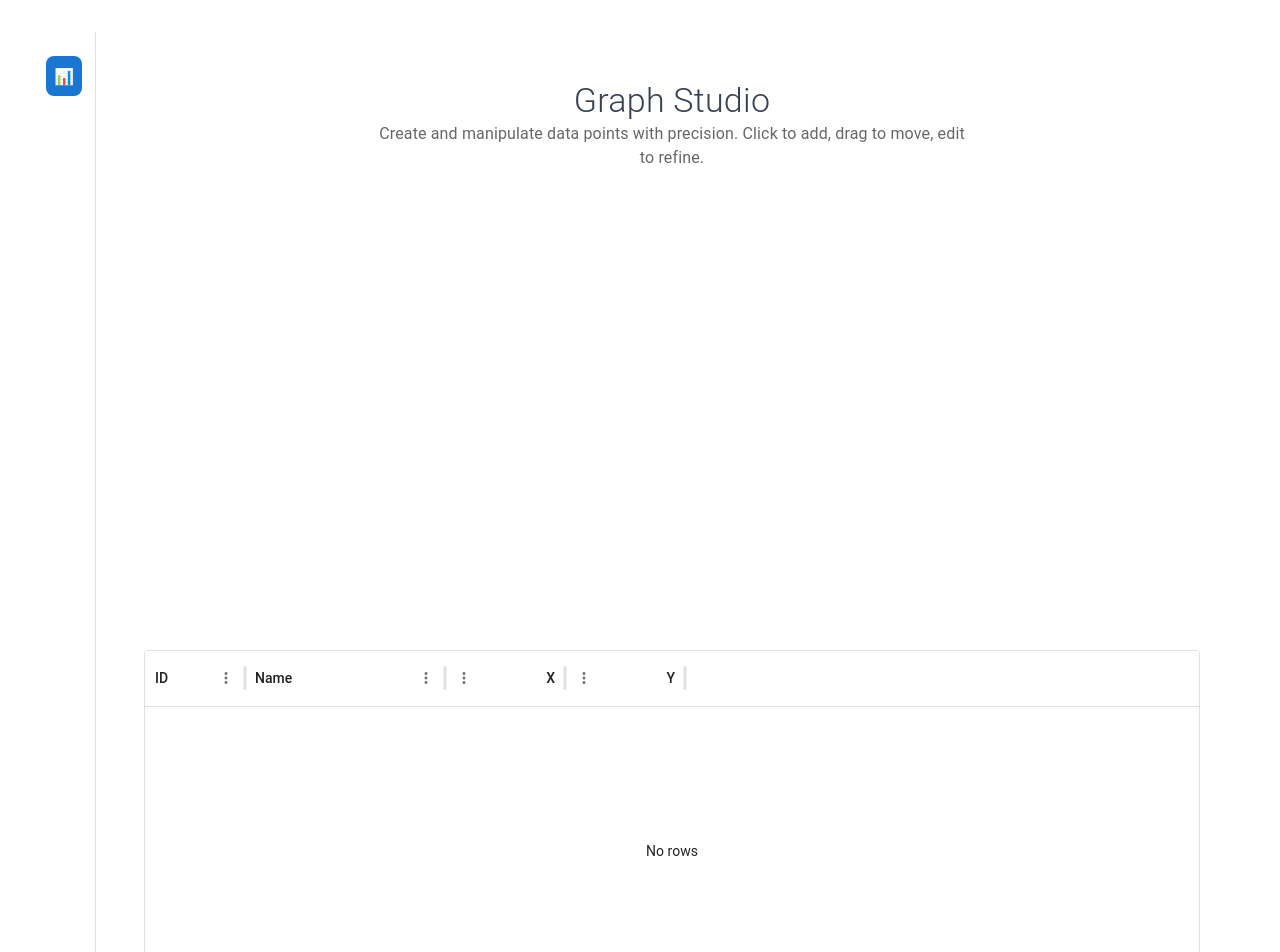
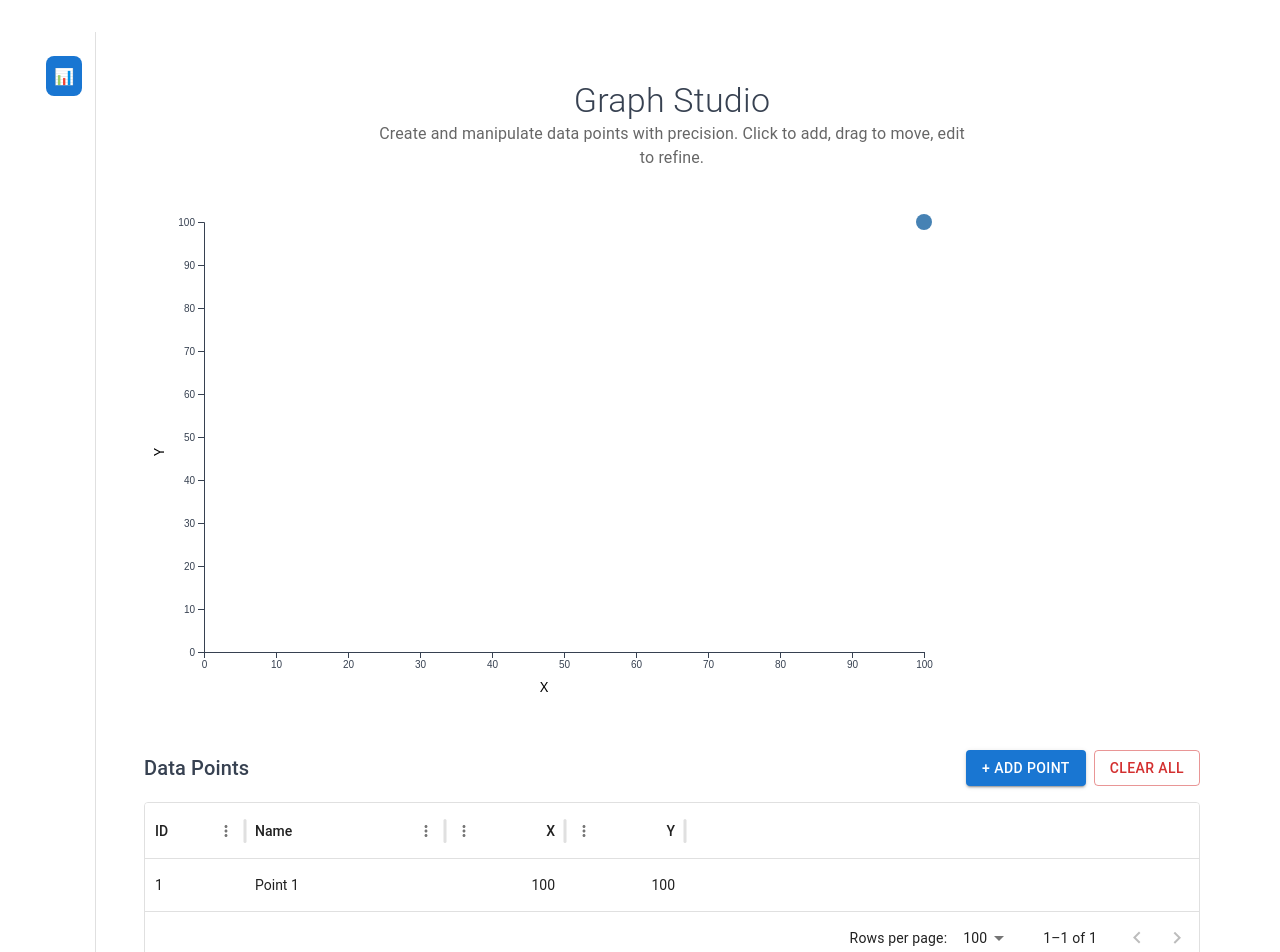
Before and after one commit to radhika757/Liquidity-Lock-Assignment, a React (Vite) app: page /dashboard in a window 1280 px wide. Shown: the top 952 px of the page. Built offline with nearby package versions, Linux system fonts and the light colour scheme; no server answers; sample sign-in values are in the browser's storage; some icons are missing.

Commit message:
Graph All Set ⭐️

```diff
--- a/src/components/D3Chart.tsx
+++ b/src/components/D3Chart.tsx
@@ -1,68 +1,112 @@
-import { useEffect, useRef } from "react"
-import * as d3 from "d3"
+import { useEffect, useRef } from "react";
+import * as d3 from "d3";
 
 interface Point {
-  id: string
-  name: string
-  x: number
-  y: number
+  id: string;
+  name: string;
+  x: number;
+  y: number;
 }
 
 interface D3ChartProps {
-  points: Point[]
-  setPoints: (points: Point[]) => void
-  hoveredPointId: string | null
-  onPointHover: (id: string | null) => void
+  points: Point[];
+  setPoints: (points: Point[]) => void;
+  hoveredPointId: string | null;
+  onPointHover: (id: string | null) => void;
 }
 
 export function D3Chart({ points, setPoints, hoveredPointId, onPointHover }: D3ChartProps) {
-  const svgRef = useRef<SVGSVGElement | null>(null)
+  const svgRef = useRef<SVGSVGElement | null>(null);
 
   useEffect(() => {
-    if (!svgRef.current) return
-    const svg = d3.select(svgRef.current)
-    svg.selectAll("*").remove()
+    if (!svgRef.current) return;
+    const svg = d3.select(svgRef.current);
+    svg.selectAll("*").remove();
 
-    const width = 600
-    const height = 400
+    const width = 800;
+    const height = 500;
+    const margin = { top: 20, right: 20, bottom: 50, left: 60 };
 
-    svg.attr("width", width).attr("height", height)
+    svg.attr("width", width).attr("height", height);
+
+    // Define data domain for better scaling
+    const xDomain = [0, 100];
+    const yDomain = [0, 100];
+
+    // Scales
+    const xScale = d3.scaleLinear().domain(xDomain).range([margin.left, width - margin.right]);
+    const yScale = d3.scaleLinear().domain(yDomain).range([height - margin.bottom, margin.top]);
+
+    // X Axis
+    const xAxis = d3.axisBottom(xScale).ticks(10);
+    svg
+      .append("g")
+      .attr("transform", `translate(0, ${height - margin.bottom})`)
+      .call(xAxis);
+
+    // X Axis Label
+    svg
+      .append("text")
+      .attr("x", width / 2)
+      .attr("y", height - 10)
+      .attr("text-anchor", "middle")
+      .attr("fill", "black")
+      .style("font-size", "14px")
+      .text("X");
+
+    // Y Axis
+    const yAxis = d3.axisLeft(yScale).ticks(10);
+    svg
+      .append("g")
+      .attr("transform", `translate(${margin.left}, 0)`)
+      .call(yAxis);
+
+    // Y Axis Label
+    svg
+      .append("text")
+      .attr("transform", "rotate(-90)")
+      .attr("x", -height / 2)
+      .attr("y", 20)
+      .attr("text-anchor", "middle")
+      .attr("fill", "black")
+      .style("font-size", "14px")
+      .text("Y");
 
     // Add circles
-    const circles = svg
+    svg
       .selectAll("circle")
       .data(points)
       .enter()
       .append("circle")
-      .attr("cx", (d) => d.x)
-      .attr("cy", (d) => d.y)
+      .attr("cx", (d) => xScale(d.x))
+      .attr("cy", (d) => yScale(d.y))
       .attr("r", 8)
       .attr("fill", (d) => (d.id === hoveredPointId ? "tomato" : "steelblue"))
       .call(
         d3
           .drag<SVGCircleElement, Point>()
           .on("drag", (event, d) => {
-            const updated = points.map((p) =>
-              p.id === d.id ? { ...p, x: event.x, y: event.y } : p
-            )
-            setPoints(updated)
+            const newX = xScale.invert(event.x);
+            const newY = yScale.invert(event.y);
+            const updated = points.map((p) => (p.id === d.id ? { ...p, x: newX, y: newY } : p));
+            setPoints(updated);
           })
       )
       .on("mouseover", (_, d) => onPointHover(d.id))
-      .on("mouseout", () => onPointHover(null))
+      .on("mouseout", () => onPointHover(null));
 
-    // Add click handler to add new points
+    // Double-click to add new points
     svg.on("dblclick", (event) => {
-      const [x, y] = d3.pointer(event)
+      const [mouseX, mouseY] = d3.pointer(event);
       const newPoint: Point = {
         id: Date.now().toString(),
         name: `Point ${points.length + 1}`,
-        x,
-        y,
-      }
-      setPoints([...points, newPoint])
-    })
-  }, [points, hoveredPointId])
+        x: xScale.invert(mouseX),
+        y: yScale.invert(mouseY),
+      };
+      setPoints([...points, newPoint]);
+    });
+  }, [points, hoveredPointId]);
 
-  return <svg ref={svgRef}></svg>
+  return <svg ref={svgRef}></svg>;
 }
--- a/src/components/MinimalistLayout.tsx
+++ b/src/components/MinimalistLayout.tsx
@@ -19,7 +19,12 @@ interface MinimalistDashboardProps {
   setHoveredPointId: (id: string | null) => void
   onLogout?: () => void
   selectedLayout: string
-  setSelectedLayout: (layout: string) => void
+  setSelectedLayout: (layout: string) => void,
+  handleAddPoint: () => void,
+  newPoint: { name: string; x: number; y: number }
+  setNewPoint: (point: { name: string; x: number; y: number }) => void
+  addDialogOpen: boolean
+  setAddDialogOpen: (open: boolean) => void
 }
 
 export function MinimalistDashboard({
@@ -28,6 +33,11 @@ export function MinimalistDashboard({
   hoveredPointId,
   setHoveredPointId,
   onLogout,
+  handleAddPoint,
+  setAddDialogOpen,
+  addDialogOpen,
+  newPoint,
+  setNewPoint
 }: MinimalistDashboardProps) {
   return (
     <Box display="flex" minHeight="100vh">
@@ -87,6 +97,11 @@ export function MinimalistDashboard({
               setPoints={setPoints}
               hoveredPointId={hoveredPointId}
               onPointHover={setHoveredPointId}
+              handleAddPoint={handleAddPoint}
+              addDialogOpen={addDialogOpen}
+              setAddDialogOpen={setAddDialogOpen}
+              newPoint={newPoint}
+              setNewPoint={setNewPoint}
             />
           </Box>
         </Box>
--- a/src/components/PointsTable.tsx
+++ b/src/components/PointsTable.tsx
@@ -1,19 +1,33 @@
+import {
+  Box,
+  Button,
+  Dialog,
+  DialogActions,
+  DialogContent,
+  DialogTitle,
+  TextField,
+  Typography,
+} from "@mui/material";
 import { DataGrid } from "@mui/x-data-grid";
 import type { GridColDef } from "@mui/x-data-grid";
 
-
 interface Point {
-  id: string
-  name: string
-  x: number
-  y: number
+  id: string;
+  name: string;
+  x: number;
+  y: number;
 }
 
 interface PointsTableProps {
-  points: Point[]
-  setPoints: (points: Point[]) => void
-  hoveredPointId: string | null
-  onPointHover: (id: string | null) => void
+  points: Point[];
+  setPoints: (points: Point[]) => void;
+  hoveredPointId: string | null;
+  onPointHover: (id: string | null) => void;
+  handleAddPoint: () => void;
+  addDialogOpen: boolean;
+  setAddDialogOpen: (open: boolean) => void;
+  setNewPoint: (point: { name: string; x: number; y: number }) => void;
+  newPoint: { name: string; x: number; y: number };
 }
 
 export function PointsTable({
@@ -21,16 +35,51 @@ export function PointsTable({
   setPoints,
   hoveredPointId,
   onPointHover,
+  handleAddPoint,
+  addDialogOpen,
+  setAddDialogOpen,
+  setNewPoint,
+  newPoint,
 }: PointsTableProps) {
   const columns: GridColDef[] = [
     { field: "id", headerName: "ID", width: 100, editable: false },
     { field: "name", headerName: "Name", width: 200, editable: true },
     { field: "x", headerName: "X", width: 120, editable: true, type: "number" },
     { field: "y", headerName: "Y", width: 120, editable: true, type: "number" },
-  ]
+  ];
 
   return (
     <div style={{ height: 400, width: "100%" }}>
+      <Box className="w-full">
+        {/* Header */}
+        <Box
+          display="flex"
+          justifyContent="space-between"
+          alignItems="center"
+          mb={2}
+        >
+          <Typography variant="h6">Data Points</Typography>
+
+          <Box display="flex" gap={1}>
+            <Button
+              variant="contained"
+              color="primary"
+              onClick={() => setAddDialogOpen(true)}
+            >
+              + Add Point
+            </Button>
+
+            <Button
+              variant="outlined"
+              color="error"
+              onClick={() => setPoints([])}
+            >
+              Clear All
+            </Button>
+          </Box>
+        </Box>
+
+        {/* DataGrid */}
         <DataGrid
           rows={points}
           columns={columns}
@@ -39,9 +88,9 @@ export function PointsTable({
           processRowUpdate={(newRow) => {
             const updated = points.map((p) =>
               p.id === newRow.id ? { ...newRow } : p
-          )
-          setPoints(updated)
-          return newRow
+            );
+            setPoints(updated);
+            return newRow;
           }}
           sx={{
             "& .MuiDataGrid-row:hover": {
@@ -54,6 +103,106 @@ export function PointsTable({
             }),
           }}
         />
+      </Box>
+
+      <Dialog
+        open={addDialogOpen}
+        onClose={() => setAddDialogOpen(false)}
+        PaperProps={{
+          sx: {
+            backgroundColor: "var(--card)",
+            border: "1px solid var(--border)",
+          },
+        }}
+      >
+        <DialogTitle sx={{ color: "var(--card-foreground)" }}>
+          Add New Point
+        </DialogTitle>
+        <DialogContent>
+          <Box
+            sx={{
+              display: "flex",
+              flexDirection: "column",
+              gap: 2,
+              pt: 1,
+              minWidth: 300,
+            }}
+          >
+            <TextField
+              label="Name (optional)"
+              value={newPoint.name}
+              onChange={(e) =>
+                setNewPoint((prev) => ({ ...prev, name: e.target.value }))
+              }
+              placeholder="Leave empty for random name"
+              fullWidth
+              sx={{
+                "& .MuiInputBase-root": {
+                  backgroundColor: "var(--input)",
+                  color: "var(--card-foreground)",
+                },
+                "& .MuiInputLabel-root": {
+                  color: "var(--muted-foreground)",
+                },
+              }}
+            />
+            <TextField
+              label="X Coordinate"
+              type="number"
+              inputProps={{ step: 0.01, min: -10, max: 10 }}
+              value={newPoint.x}
+              onChange={(e) =>
+                setNewPoint((prev) => ({ ...prev, x: Number(e.target.value) }))
+              }
+              fullWidth
+              sx={{
+                "& .MuiInputBase-root": {
+                  backgroundColor: "var(--input)",
+                  color: "var(--card-foreground)",
+                },
+                "& .MuiInputLabel-root": {
+                  color: "var(--muted-foreground)",
+                },
+              }}
+            />
+            <TextField
+              label="Y Coordinate"
+              type="number"
+              inputProps={{ step: 0.01, min: -10, max: 10 }}
+              value={newPoint.y}
+              onChange={(e) =>
+                setNewPoint((prev) => ({ ...prev, y: Number(e.target.value) }))
+              }
+              fullWidth
+              sx={{
+                "& .MuiInputBase-root": {
+                  backgroundColor: "var(--input)",
+                  color: "var(--card-foreground)",
+                },
+                "& .MuiInputLabel-root": {
+                  color: "var(--muted-foreground)",
+                },
+              }}
+            />
+          </Box>
+        </DialogContent>
+        <DialogActions>
+          <Button onClick={() => setAddDialogOpen(false)} sx={{ color: "var(--muted-foreground)" }}>
+            Cancel
+          </Button>
+          <Button
+            onClick={handleAddPoint}
+            variant="contained"
+            sx={{
+              backgroundColor: "var(--primary)",
+              color: "var(--primary-foreground)",
+              "&:hover": { backgroundColor: "var(--primary)/90" },
+            }}
+          >
+            Add Point
+          </Button>
+        </DialogActions>
+      </Dialog>
     </div>
-  )
+  );
 }
--- a/src/pages/Dashboard.tsx
+++ b/src/pages/Dashboard.tsx
@@ -1,5 +1,5 @@
-import { useState } from "react"
-import { MinimalistDashboard } from "../components/MinimalistLayout"
+import { useState } from "react";
+import { MinimalistDashboard } from "../components/MinimalistLayout";
 
 // import { DarkModeDashboard } from "../components/layouts/dark-mode-dashboard"
 // import { CardBasedDashboard } from "../components/layouts/card-based-dashboard"
@@ -7,16 +7,51 @@ import { MinimalistDashboard } from "../components/MinimalistLayout"
 // import { SidePanelDashboard } from "../components/layouts/side-panel-dashboard"
 
 export interface Point {
-  id: string
-  name: string
-  x: number
-  y: number
+  id: string;
+  name: string;
+  x: number;
+  y: number;
 }
 
 export function Dashboard() {
-  const [points, setPoints] = useState<Point[]>([])
-  const [hoveredPointId, setHoveredPointId] = useState<string | null>(null)
-  const [selectedLayout, setSelectedLayout] = useState<string>("minimalist")
+  const [points, setPoints] = useState<Point[]>([
+    { id: "1", name: "Point 1", x: 100, y: 100 },
+  ]);
+  const [hoveredPointId, setHoveredPointId] = useState<string | null>(null);
+  const [selectedLayout, setSelectedLayout] = useState<string>("minimalist");
+
+  // Temporary state for adding a new point (from dialog/form)
+  const [newPoint, setNewPoint] = useState<{ name: string; x: number; y: number }>({
+    name: "",
+    x: 0,
+    y: 0,
+  });
+  const [addDialogOpen, setAddDialogOpen] = useState(false);
+
+  const generateRandomName = (): string => {
+    const adjectives = [
+      "Alpha","Beta","Gamma","Delta","Epsilon","Zeta","Eta","Theta","Iota","Kappa"
+    ];
+    const nouns = [
+      "Point","Node","Vertex","Marker","Spot","Location","Position","Coordinate","Pin","Dot"
+    ];
+    const randomAdjective = adjectives[Math.floor(Math.random() * adjectives.length)];
+    const randomNoun = nouns[Math.floor(Math.random() * nouns.length)];
+    return `${randomAdjective} ${randomNoun}`;
+  };
+
+  const handleAddPoint = () => {
+    const pointToAdd: Point = {
+      id: `point-${Date.now()}-${Math.random().toString(36).substr(2, 9)}`,
+      name: newPoint.name || generateRandomName(),
+      x: newPoint.x,
+      y: newPoint.y,
+    };
+    console.log("[v0] Adding point from table:", pointToAdd);
+    setPoints([...points, pointToAdd]);
+    setAddDialogOpen(false);
+    setNewPoint({ name: "", x: 0, y: 0 });
+  };
 
   const layouts = {
     minimalist: MinimalistDashboard,
@@ -24,9 +59,10 @@ export function Dashboard() {
     // card: CardBasedDashboard,
     // split: SplitViewDashboard,
     // panel: SidePanelDashboard,
-  }
+  };
 
-  const SelectedLayout = layouts[selectedLayout as keyof typeof layouts] || MinimalistDashboard
+  const SelectedLayout =
+    layouts[selectedLayout as keyof typeof layouts] || MinimalistDashboard;
 
   return (
     <SelectedLayout
@@ -36,6 +72,11 @@ export function Dashboard() {
       setHoveredPointId={setHoveredPointId}
       selectedLayout={selectedLayout}
       setSelectedLayout={setSelectedLayout}
+      handleAddPoint={handleAddPoint}
+      newPoint={newPoint}
+      setNewPoint={setNewPoint}
+      addDialogOpen={addDialogOpen}
+      setAddDialogOpen={setAddDialogOpen}
     />
-  )
+  );
 }
```
Lines whose indentation alone changed are shown as unchanged.
